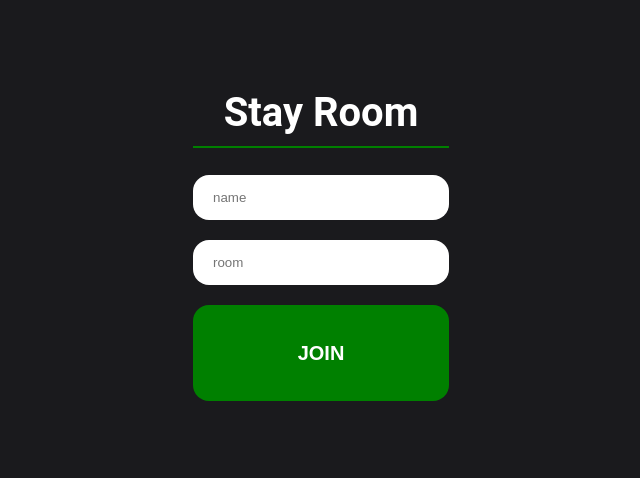
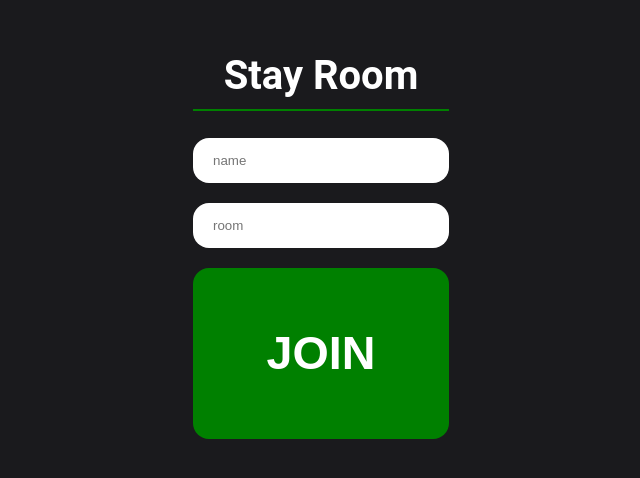
Before and after one commit to levmetal/chatApp, a React (Create React App) app in the folder react-chat/: page / in a window 1280 px wide. Shown: the part 168-646 px from the top of the page, without its empty margins (319-959 px from the left). Built offline with nearby package versions, Linux system fonts and the light colour scheme.

Commit message:
Update join.css

```diff
--- a/react-chat/src/components/join/join.css
+++ b/react-chat/src/components/join/join.css
@@ -30,6 +30,10 @@ html, body {
   padding: 15px 20px;
   width: 100%;
   border: none;
+}
+.btnTitle{
+font-size: 3.5em;
+
 }
 
 .heading {
```
